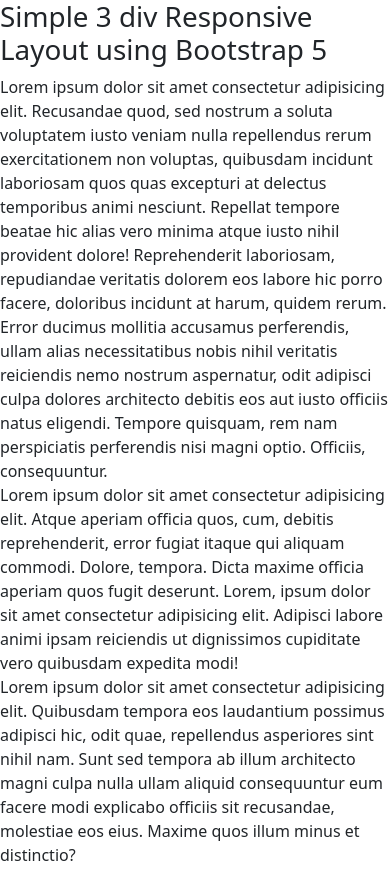
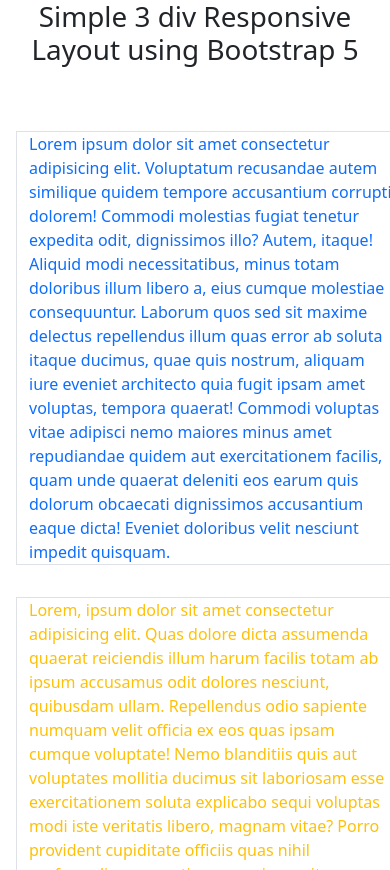
Before and after one commit to Ug0510/Website-Development-Projects, a plain HTML site: page Bootstrap/index.html in a window 390 px wide. Shown: the top 870 px of the page. Drawn offline with nearby package versions, Linux system fonts and the light colour scheme.

Commit message:
made for mobile screen

```diff
--- a/Bootstrap/index.html
+++ b/Bootstrap/index.html
@@ -8,10 +8,16 @@
 </head>
 <body>
 
-    <h1>Simple 3 div Responsive Layout using Bootstrap 5</h1>
-    <div class="one">Lorem ipsum dolor sit amet consectetur adipisicing elit. Recusandae quod, sed nostrum a soluta voluptatem iusto veniam nulla repellendus rerum exercitationem non voluptas, quibusdam incidunt laboriosam quos quas excepturi at delectus temporibus animi nesciunt. Repellat tempore beatae hic alias vero minima atque iusto nihil provident dolore! Reprehenderit laboriosam, repudiandae veritatis dolorem eos labore hic porro facere, doloribus incidunt at harum, quidem rerum. Error ducimus mollitia accusamus perferendis, ullam alias necessitatibus nobis nihil veritatis reiciendis nemo nostrum aspernatur, odit adipisci culpa dolores architecto debitis eos aut iusto officiis natus eligendi. Tempore quisquam, rem nam perspiciatis perferendis nisi magni optio. Officiis, consequuntur.</div>
-    <div class="two">Lorem ipsum dolor sit amet consectetur adipisicing elit. Atque aperiam officia quos, cum, debitis reprehenderit, error fugiat itaque qui aliquam commodi. Dolore, tempora. Dicta maxime officia aperiam quos fugit deserunt. Lorem, ipsum dolor sit amet consectetur adipisicing elit. Adipisci labore animi ipsam reiciendis ut dignissimos cupiditate vero quibusdam expedita modi!</div>
-    <div class="three">Lorem ipsum dolor sit amet consectetur adipisicing elit. Quibusdam tempora eos laudantium possimus adipisci hic, odit quae, repellendus asperiores sint nihil nam. Sunt sed tempora ab illum architecto magni culpa nulla ullam aliquid consequuntur eum facere modi explicabo officiis sit recusandae, molestiae eos eius. Maxime quos illum minus et distinctio?</div>
+    <h1 class="mb-5 text-center">Simple 3 div Responsive Layout using Bootstrap 5</h1>
+    <div class="container">
+        <div class="row">
+            <div class="col-12 col-md-3 text-primary border m-3  " >Lorem ipsum dolor sit amet consectetur adipisicing elit. Voluptatum recusandae autem similique quidem tempore accusantium corrupti dolorem! Commodi molestias fugiat tenetur expedita odit, dignissimos illo? Autem, itaque! Aliquid modi necessitatibus, minus totam doloribus illum libero a, eius cumque molestiae consequuntur. Laborum quos sed sit maxime delectus repellendus illum quas error ab soluta itaque ducimus, quae quis nostrum, aliquam iure eveniet architecto quia fugit ipsam amet voluptas, tempora quaerat! Commodi voluptas vitae adipisci nemo maiores minus amet repudiandae quidem aut exercitationem facilis, quam unde quaerat deleniti eos earum quis dolorum obcaecati dignissimos accusantium eaque dicta! Eveniet doloribus velit nesciunt impedit quisquam.</div>
+
+
+        <div class="col-12 col-sm-5 col-md-3 text-warning border m-3 ">Lorem, ipsum dolor sit amet consectetur adipisicing elit. Quas dolore dicta assumenda quaerat reiciendis illum harum facilis totam ab ipsum accusamus odit dolores nesciunt, quibusdam ullam. Repellendus odio sapiente numquam velit officia ex eos quas ipsam cumque voluptate! Nemo blanditiis quis aut voluptates mollitia ducimus sit laboriosam esse exercitationem soluta explicabo sequi voluptas modi iste veritatis libero, magnam vitae? Porro provident cupiditate officiis quas nihil perferendis accusantium asperiores vitae, beatae nulla aut eos eveniet at sit officia. Quibusdam unde dolorem quo, quos aut doloribus veniam accusantium? Ea officia eos recusandae natus iste aut, modi ipsum, quae, earum at eaque. Recusandae accusantium a modi, expedita iure atque vel assumenda quam numquam sapiente ducimus vitae, facilis, dolorem inventore ratione. In eligendi minus error vero iste fuga cumque unde voluptatum, obcaecati nulla vel possimus? Ratione eos veritatis officia qui at rerum possimus autem fugiat a doloribus error aut ex nisi, vero ad in.</div>
+        <div class="col-12 col-sm-5 col-md-3 text-success border m-3 ">Lorem, ipsum dolor sit amet consectetur adipisicing elit. Quas dolore dicta assumenda quaerat reiciendis illum harum facilis totam ab ipsum accusamus odit dolores nesciunt, quibusdam ullam. Repellendus odio sapiente numquam velit officia ex eos quas ipsam cumque voluptate! Nemo blanditiis quis aut voluptates mollitia ducimus sit laboriosam esse exercitationem soluta explicabo sequi voluptas modi iste veritatis libero, magnam vitae? Porro provident cupiditate officiis quas nihil perferendis accusantium asperiores vitae, beatae nulla aut eos eveniet at sit officia. Quibusdam unde dolorem quo, quos aut doloribus veniam accusantium? Ea officia eos recusandae natus iste aut, modi ipsum, quae, earum at eaque. Recusandae accusantium a modi, expedita iure atque vel assumenda quam numquam sapiente ducimus vitae, facilis, dolorem inventore ratione. In eligendi minus error vero iste fuga cumque unde voluptatum, obcaecati nulla vel possimus? Ratione eos veritatis officia qui at rerum possimus autem fugiat a doloribus error aut ex nisi, vero ad in.</div>
+    </div>
+    </div>
 
 
     <script src="https://cdn.jsdelivr.net/npm/bootstrap@5.0.2/dist/js/bootstrap.bundle.min.js" integrity="sha384-MrcW6ZMFYlzcLA8Nl+NtUVF0sA7MsXsP1UyJoMp4YLEuNSfAP+JcXn/tWtIaxVXM" crossorigin="anonymous"></script>
```
